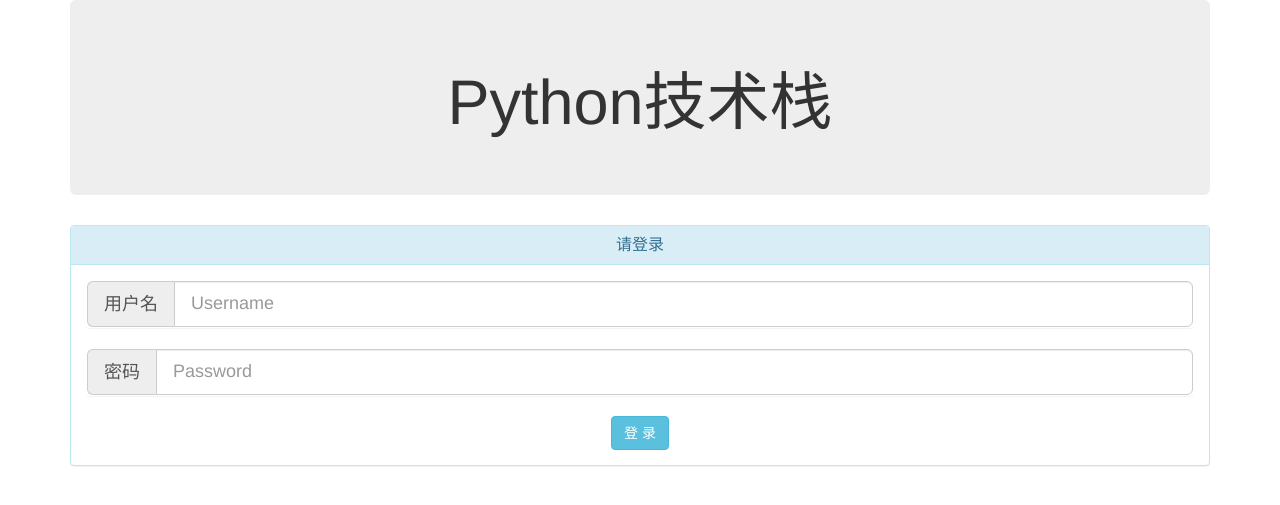
After one commit to 1fengchen1/forum, a Django app: page /accounts/login/ in a window 1280 px wide. The commit adds this page. Shown: the top 505 px of the page. Run offline with Django 3.2, Linux system fonts and the light colour scheme; some libraries are stand-ins or nearby versions.

Commit message:
'登录页面:v1'

```diff
--- a/article/templates/article_detail.html
+++ b/article/templates/article_detail.html
@@ -6,7 +6,7 @@
   <li class="active">{{a.title}}</li>
 </ol>
 
-<a href="/article/create/{{b.id}}" class="btn btn-primary">发表文章</a>
+<a href="/article/create/{{a.block.id}}" class="btn btn-primary">发表文章</a>
 <br/>
 <br/>
 
--- a/forum/settings.py
+++ b/forum/settings.py
@@ -126,3 +126,5 @@ STATIC_URL = '/static/'
 STATICFILES_DIRS = (
     os.path.join(BASE_DIR, "static"),
 )
+
+LOGIN_REDIRECT_URL = "/"
--- a/forum/urls.py
+++ b/forum/urls.py
@@ -25,4 +25,5 @@ urlpatterns = [
     url(r'^$', views.index),
     url(r'^registers/$', register),
     url(r'^approve/(?P<code>\w+)$', approveemil),    #激活链接
+    url(r'^accounts/', include('django.contrib.auth.urls')),    #登录链接
 ]
--- /dev/null
+++ b/registers/templates/registration/login.html
@@ -0,0 +1,45 @@
+{% extends "base.html" %}
+{% block content %}
+
+{% if form.non_field_errors %}
+	{% for error in form.non_field_errors %}
+		<div class="alert alert-danger">{{ error }}</div>
+	{% endfor%}
+{% endif %}
+{% if form.username.errors %}
+	{% for error in form.uername.errors %}
+		<div class="alert alert-danger">用户名：{{ error }}</div>
+	{% endfor %}
+{% endif %}
+{% if form.password.errors %}
+	{% for error in form.password.errors %}
+		<div class="alert alert-danger">密码：{{ error }}</div>
+	{% endfor %}
+{% endif %}
+
+<div class="panel panel-info">
+  <div class="panel-heading">
+    <center><h3 class="panel-title">请登录</h3></center>
+  </div>
+
+  <form class="form-horizontal" action="/accounts/login/" method="POST">{% csrf_token %}
+	  <div class="panel-body">
+	    <div class="input-group input-group-lg panel">
+	      <span class="input-group-addon" id="sizing-addon1">用户名</span>
+	      <input type="text" class="form-control" placeholder="Username"
+	             id="username" name="username"  aria-describedby="sizing-addon1">
+	    </div>
+	    <div class="input-group input-group-lg panel">
+	      <span class="input-group-addon" id="sizing-addon2">密码</span>
+	      <input type="password" class="form-control" placeholder="Password"
+	             id="password" name="password"  aria-describedby="sizing-addon1">
+	    </div>
+
+	    <div>
+	      <center><button class="btn btn-info">登 录</button></center>
+	    </div>
+	  </div>
+  </form>
+
+</div>
+{% endblock %}
--- a/registers/views.py
+++ b/registers/views.py
@@ -19,7 +19,7 @@ def register(request):
             return  render(request, "register.html", {'form':form, "error":"两次密码不一致，请重新输入。"})
         ########两次密码不一致########
         else:
-            if form.is_valid():                                                                 # 输入字段符合数据库定义要求的响应
+            if form.is_valid():                                                                  # 输入字段符合数据库定义要求的响应
                 registerdo = form.save(commit=False)
                 registerdo.is_active = False
                 ########激活码链接发送到邮箱########
```
Also changed, not shown: db.sqlite3, registers/templates/registration/__init__.py (added).
